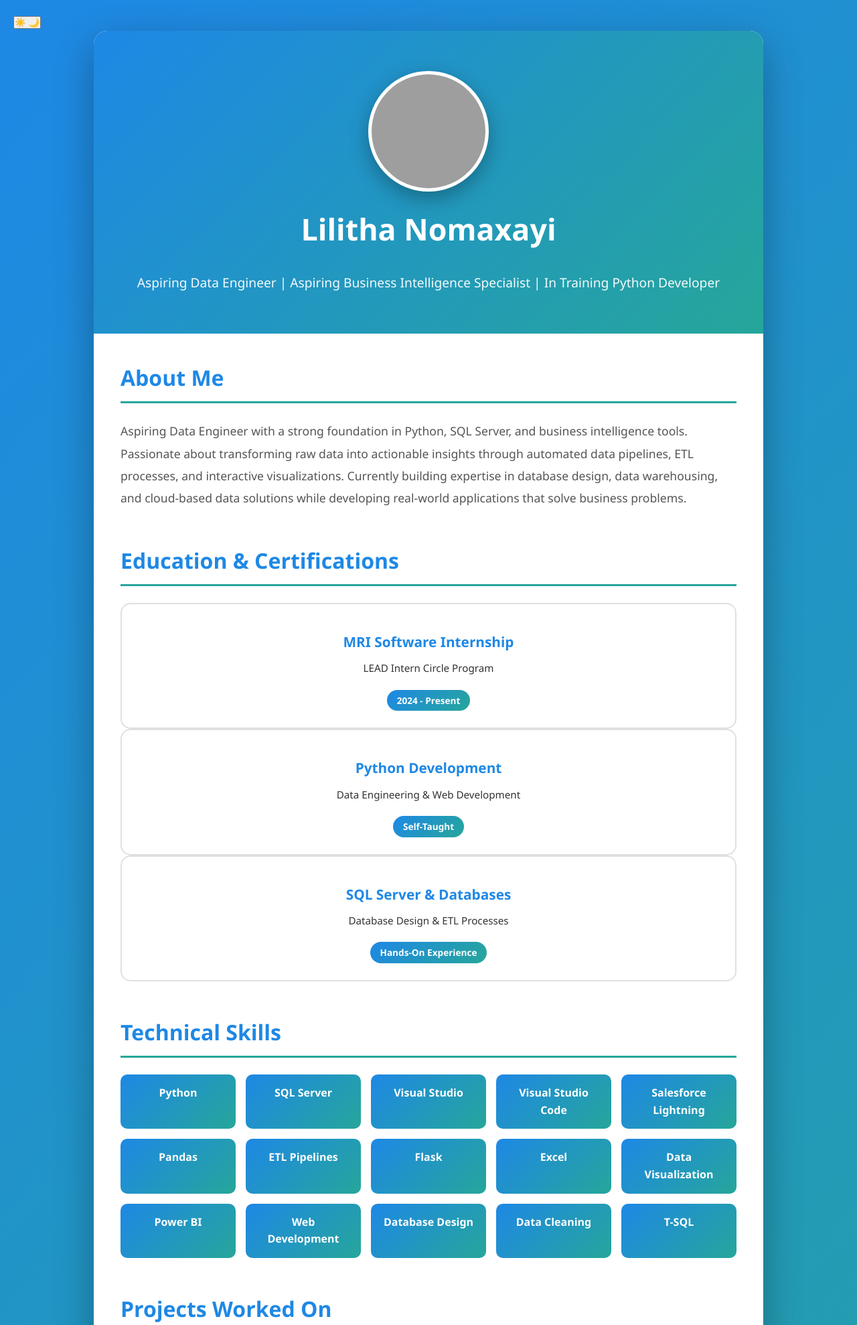
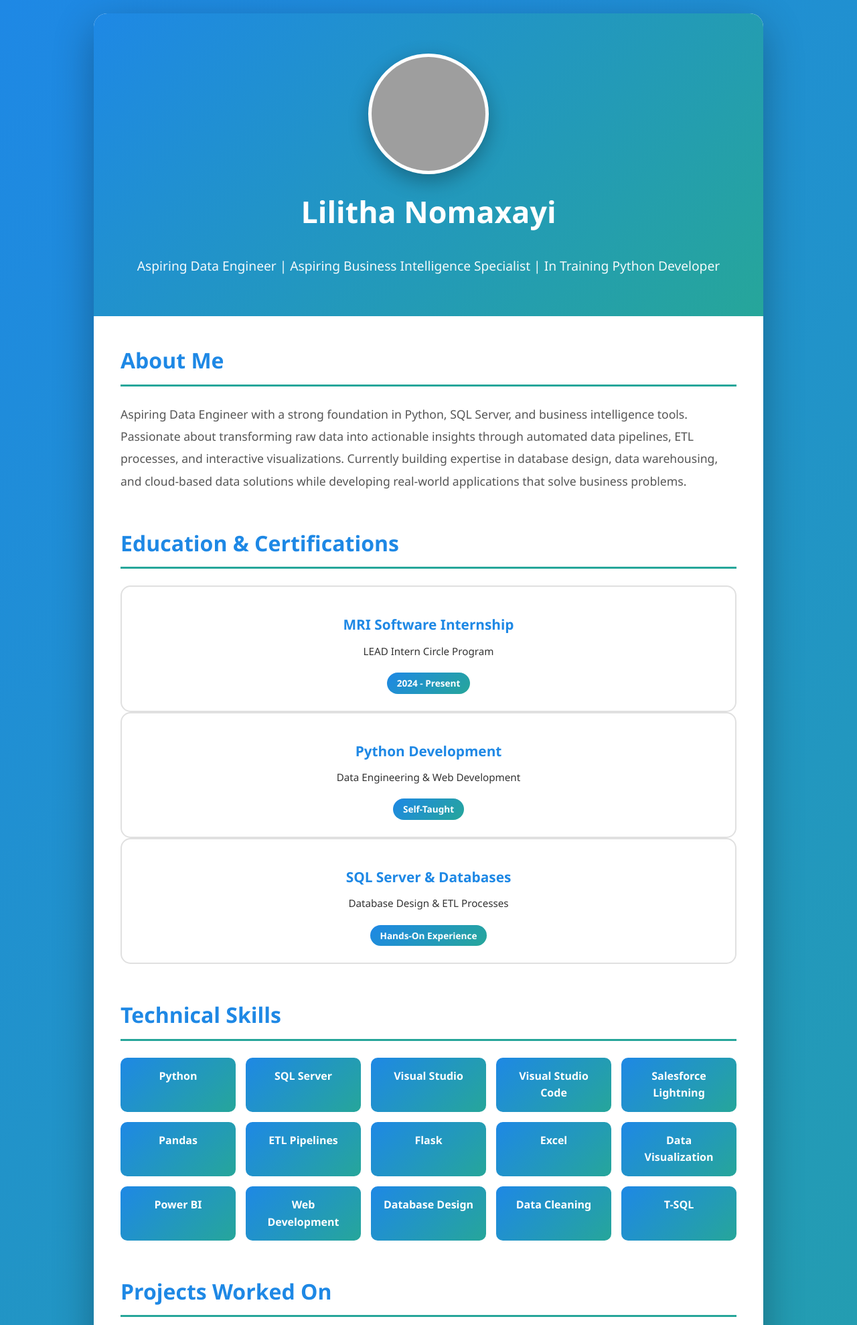
Before and after one commit to Tarlidzcode/Portfolio-Website, a Flask app: page / in a window 1280 px wide. Shown: the top 1978 px of the page at 67% size. Run offline with Flask 3, Linux system fonts and the light colour scheme; grey boxes are pictures that could not be loaded.

Commit message:
Update index.html

```diff
--- a/templates/index.html
+++ b/templates/index.html
@@ -10,11 +10,6 @@
     />
   </head>
   <body>
-      <!-- Dark Mode Toggle -->
-    <button class="theme-toggle" id="themeToggle" aria-label="Toggle dark mode">
-      <span class="sun-icon">☀️</span>
-      <span class="moon-icon">🌙</span>
-    </button>
     <div class="container">
       <header>
         <div class="profile-section">
```
